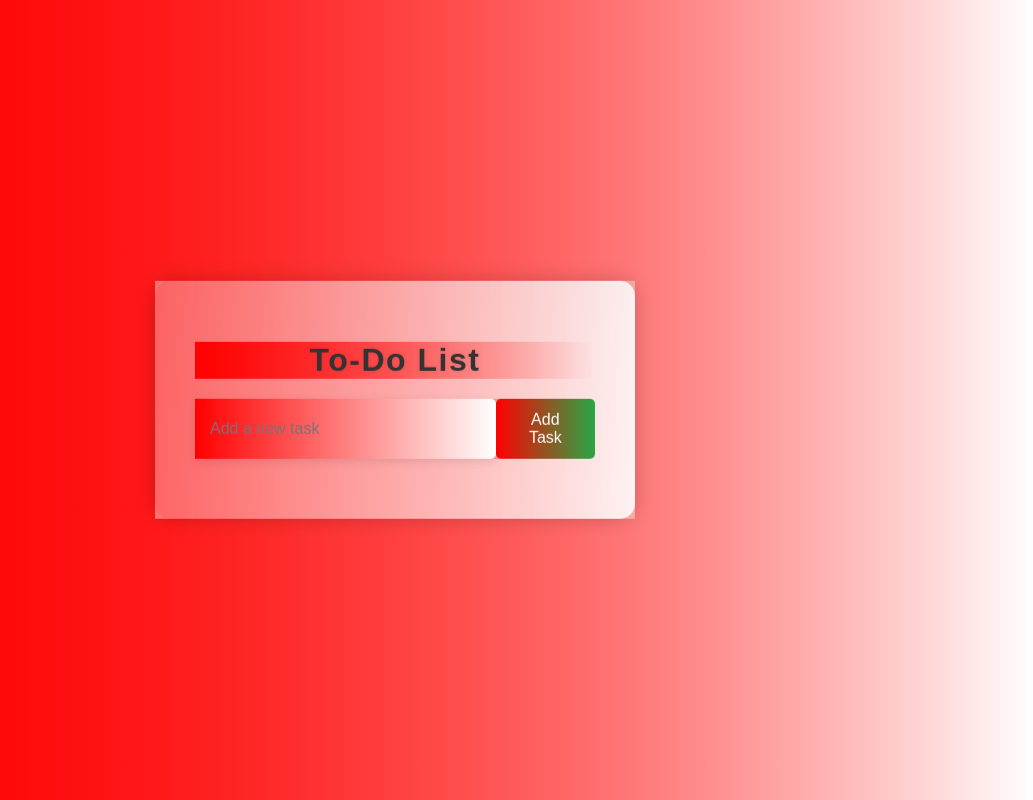
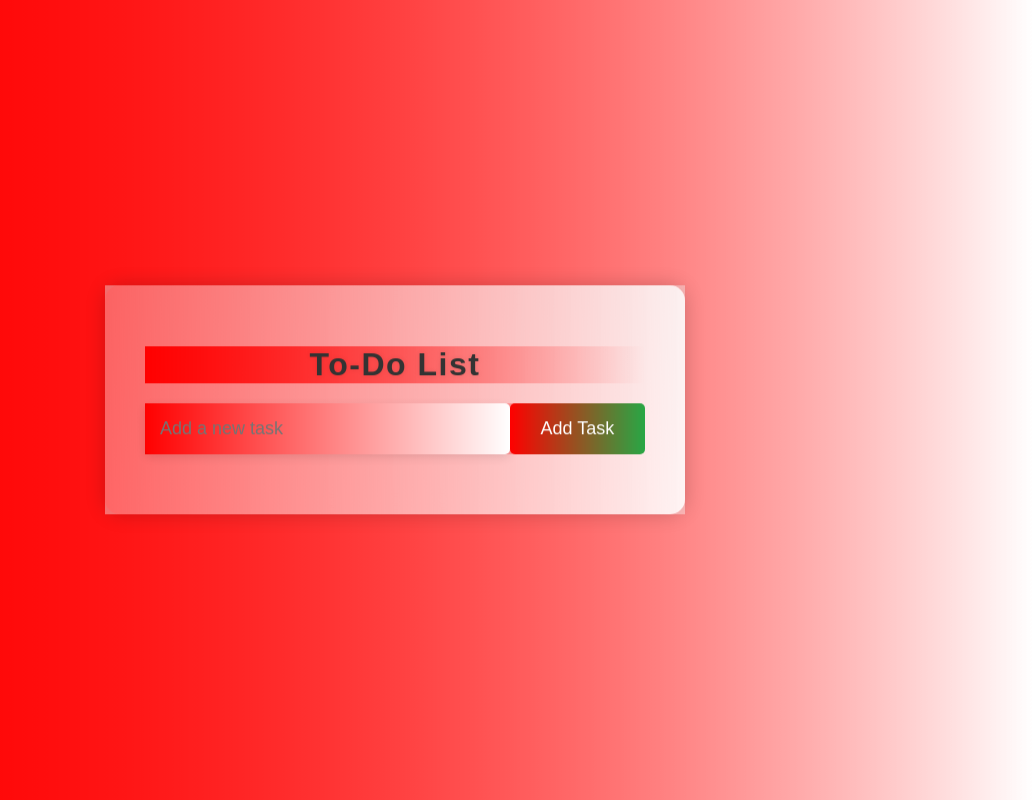
Before and after one commit to MyselfAviroop/Basic-todo-list, a plain HTML site: page index.html in a window 1280 px wide. Shown: the whole page, without its empty margins (245-1278 px from the left). Drawn offline with Linux system fonts and the light colour scheme.

Commit message:
Update style.css

```diff
--- a/style.css
+++ b/style.css
@@ -23,7 +23,8 @@ body {
     padding: 40px;
     border-radius: 15px;
     box-shadow: 0 0 20px rgba(0, 0, 0, 0.2);
-    width: 400px;
+    width: 90%;
+    max-width: 400px;
     z-index: 1;
     backdrop-filter: blur(10px);
 }
@@ -41,7 +42,7 @@ body {
 }
 
 .todo-container h1 {
-    font-size: 32px;
+    font-size: 24px;
     margin-bottom: 20px;
     color: #333;
     text-shadow: 0 0 5px rgba(0, 0, 0, 0.1);
@@ -52,10 +53,11 @@ body {
     display: flex;
     justify-content: space-between;
     margin-bottom: 20px;
+    flex-direction: column;
 }
 
 input[type="text"] {
-    width: 70%;
+    width: 100%;
     padding: 15px;
     border: none;
     border-radius: 5px;
@@ -64,6 +66,7 @@ input[type="text"] {
     box-shadow: 0 3px 10px rgba(0, 0, 0, 0.1);
     background-color: #fff;
     transition: all 0.3s ease;
+    margin-bottom: 10px;
 }
 
 input[type="text"]:focus {
@@ -79,6 +82,7 @@ button {
     cursor: pointer;
     font-size: 16px;
     transition: background-color 0.3s ease;
+    width: 100%;
 }
 
 button:hover {
@@ -97,4 +101,46 @@ button:hover {
     margin: 10px 0;
     border-radius: 10px;
     display: flex;
-    justify-content: space-between
+    justify-content: space-between;
+    align-items: center;
+    flex-wrap: wrap;
+}
+
+/* Media Queries for responsiveness */
+@media (min-width: 600px) {
+    .todo-container {
+        width: 80%;
+        max-width: 500px;
+    }
+
+    .todo-container h1 {
+        font-size: 28px;
+    }
+
+    .input-section {
+        flex-direction: row;
+    }
+
+    input[type="text"] {
+        width: 70%;
+        margin-bottom: 0;
+    }
+
+    button {
+        width: 28%;
+    }
+}
+
+@media (min-width: 768px) {
+    .todo-container h1 {
+        font-size: 32px;
+    }
+
+    input[type="text"] {
+        font-size: 18px;
+    }
+
+    button {
+        font-size: 18px;
+    }
+}
```
